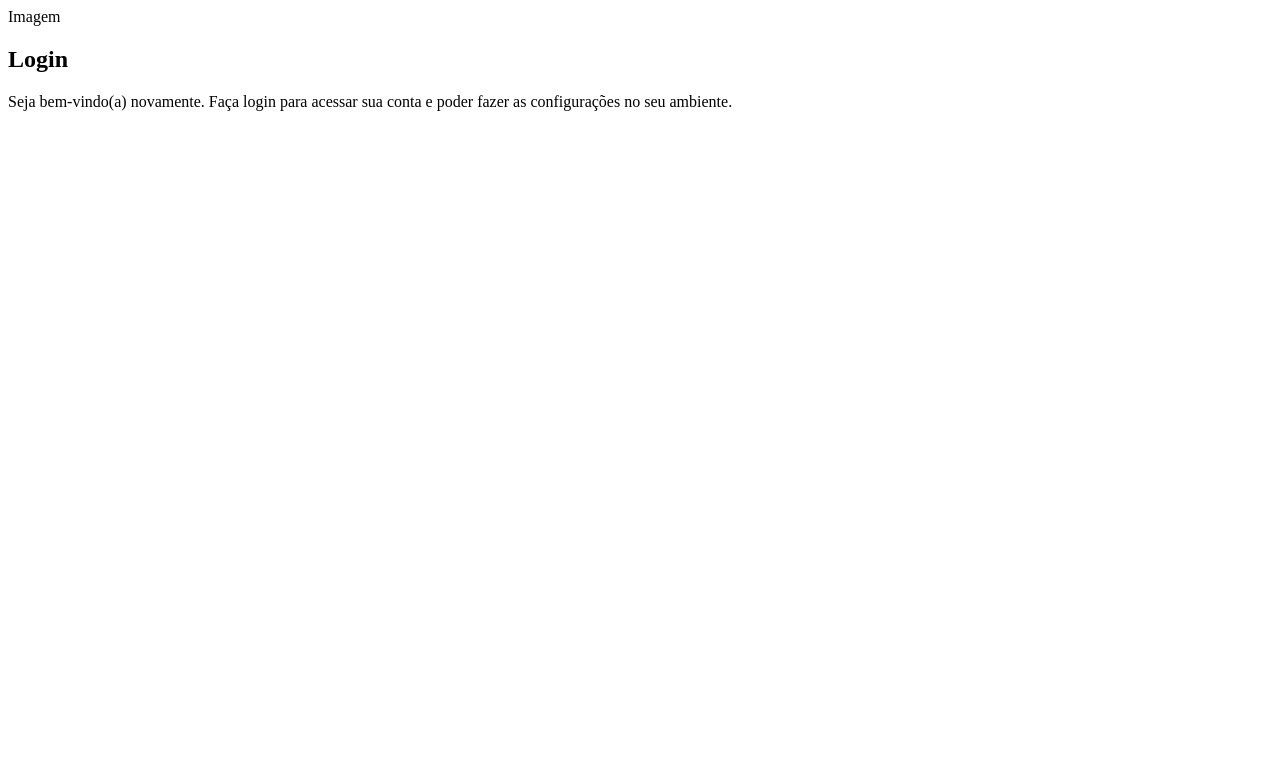
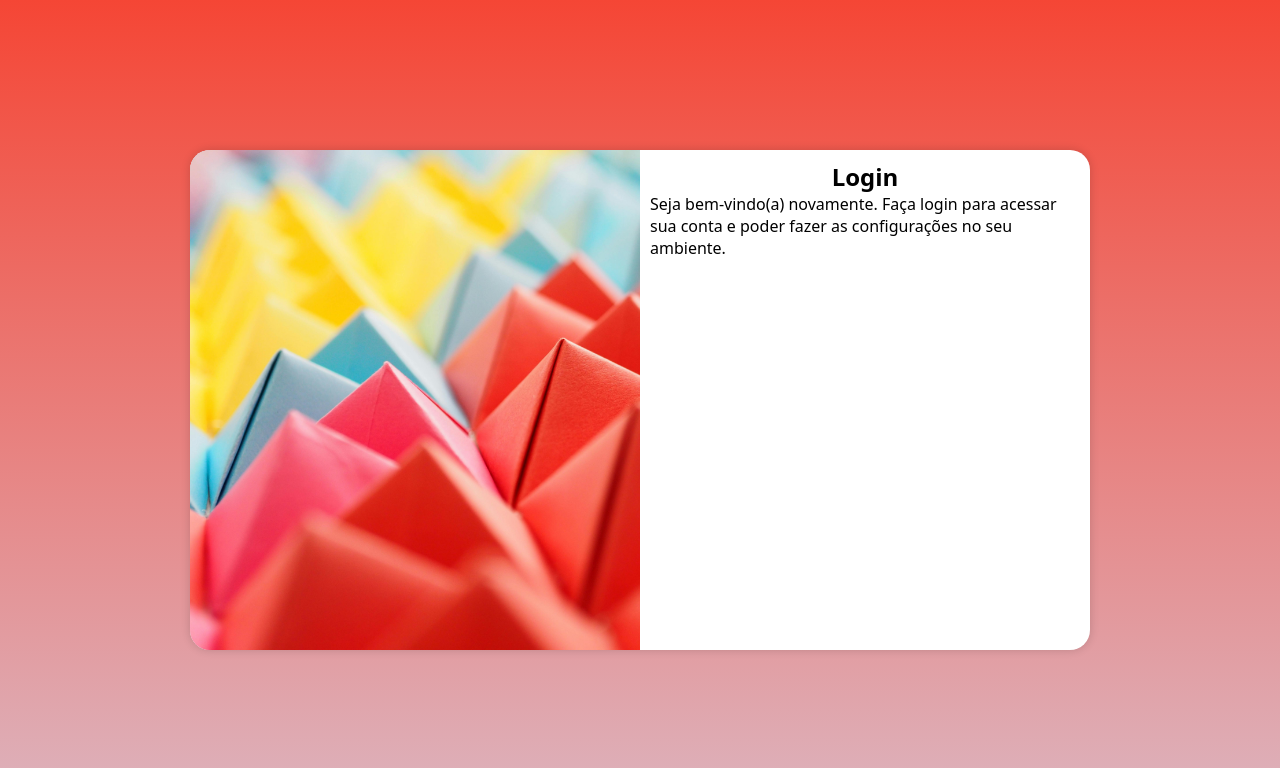
Before and after one commit to fernandanogueira7/projeto-login, a plain HTML site: page index.html in a window 1280 px wide. Drawn offline with Linux system fonts and the light colour scheme.

Commit message:
mq para outras telas

```diff
--- /dev/null
+++ b/estilos/media-query.css
@@ -0,0 +1,46 @@
+@charset "UTF-8";
+
+
+@media screen and (min-width: 768px) and (max-width: 992px) {
+
+    body {
+        background-image: linear-gradient(to top, #ddb2bc,  #f54635);
+    }
+
+    section#login {
+        width: 80vw;
+    }
+
+    section#login > div#imagem {
+        float: left;
+        width: 30%;
+        height: 100%;
+    }
+
+    section#login > div#formulario {
+        float: right;
+        width: 70%;
+    }
+}
+
+@media screen and (min-width: 992px) {
+
+    body {
+        background-image: linear-gradient(to top, #ddb2bc,  #f54635);
+    }
+
+    section#login {
+        width: 900px;
+    }
+
+    section#login > div#imagem {
+        float: left;
+        width: 50%;
+        height: 100%;
+    }
+
+    section#login > div#formulario {
+        float: right;
+        width: 50%;
+    }
+}
--- a/estilos/style.css
+++ b/estilos/style.css
@@ -6,3 +6,56 @@
     Azul: #6ab8ba
     Rosa: #ddb2bc
 */
+
+* {
+    font-family:system-ui, -apple-system, BlinkMacSystemFont, 'Segoe UI', Roboto, Oxygen, Ubuntu, Cantarell, 'Open Sans', 'Helvetica Neue', sans-serif ;
+    margin: 0px;
+    padding: 0px;
+    box-sizing: border-box;
+}
+
+body, html {
+    background-color: #ddb2bc;
+    height: 100vh;
+    width: 100vw;
+}
+
+main {
+    position: relative;
+    height: 100vh;
+    width: 100vw;
+}
+
+section#login {
+
+    position: absolute;
+    top: 50%;
+    left: 50%;
+    transform: translate(-50%, -50%);
+    overflow: hidden; /*tudo que estiver fora da borda, vai ficar escondido*/
+
+    background-color: white;
+    width: 250px;
+    height: 500px;
+    border-radius: 20px;
+    box-shadow: 0px 0px 10px rgba(0, 0, 0, 0.164);
+
+    transition: width 0.3s, height 0.3s;
+    transition-timing-function: ease;
+}
+
+section#login > div#imagem {
+    display: block;
+    background: #ddb2bc url(../imagens/pexels-daigofotos-32594479.jpg) no-repeat;
+    background-size: cover;
+    height: 200px;
+}
+
+section#login > div#formulario {
+    display: block;
+    padding: 10px;
+}
+
+section#login > div#formulario > h1 {
+    text-align: center;
+}
--- a/index.html
+++ b/index.html
@@ -5,12 +5,13 @@
     <meta name="viewport" content="width=device-width, initial-scale=1.0">
     <title>Login</title>
     <link rel="stylesheet" href="estilos/style.css">
+    <link rel="stylesheet" href="estilos/media-query.css">
 </head>
 <body>
     <main>
         <section id="login">
             <div id="imagem">
-                Imagem
+
             </div>
 
             <div id="formulario">
```
